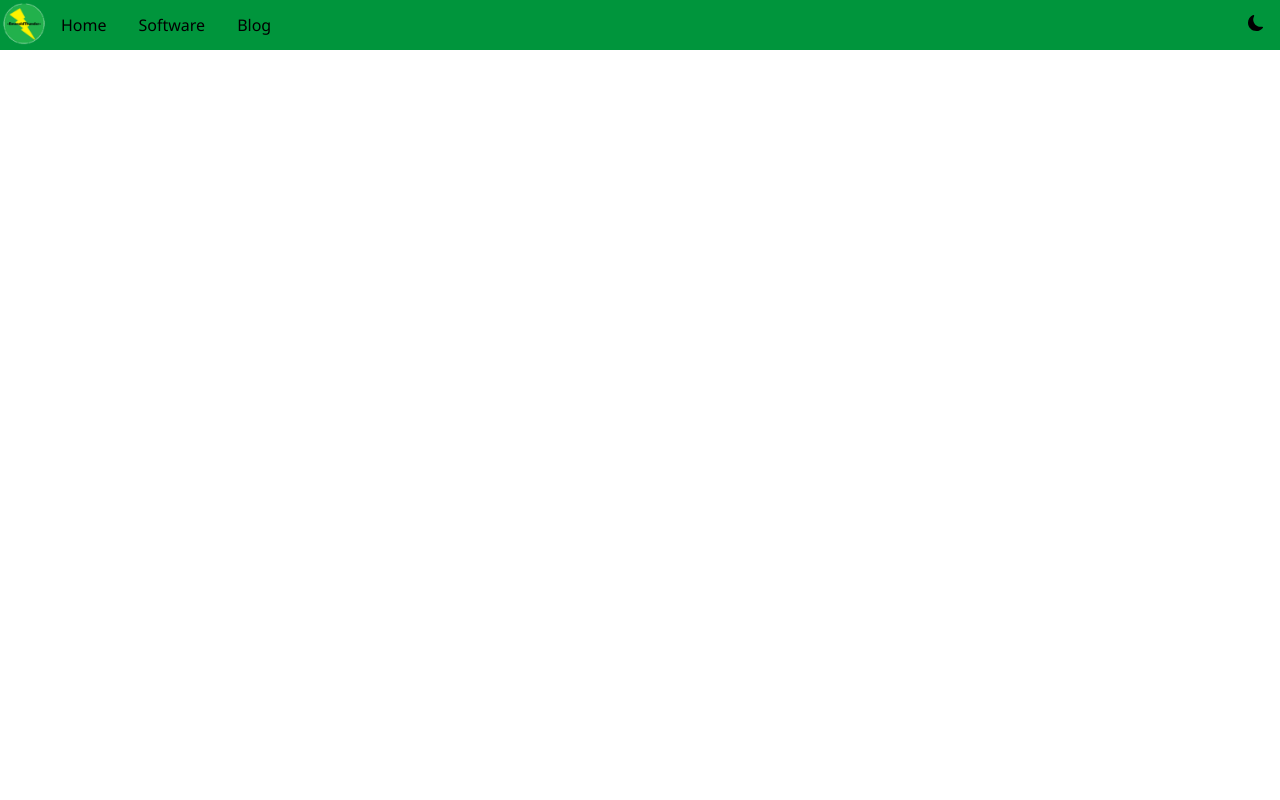
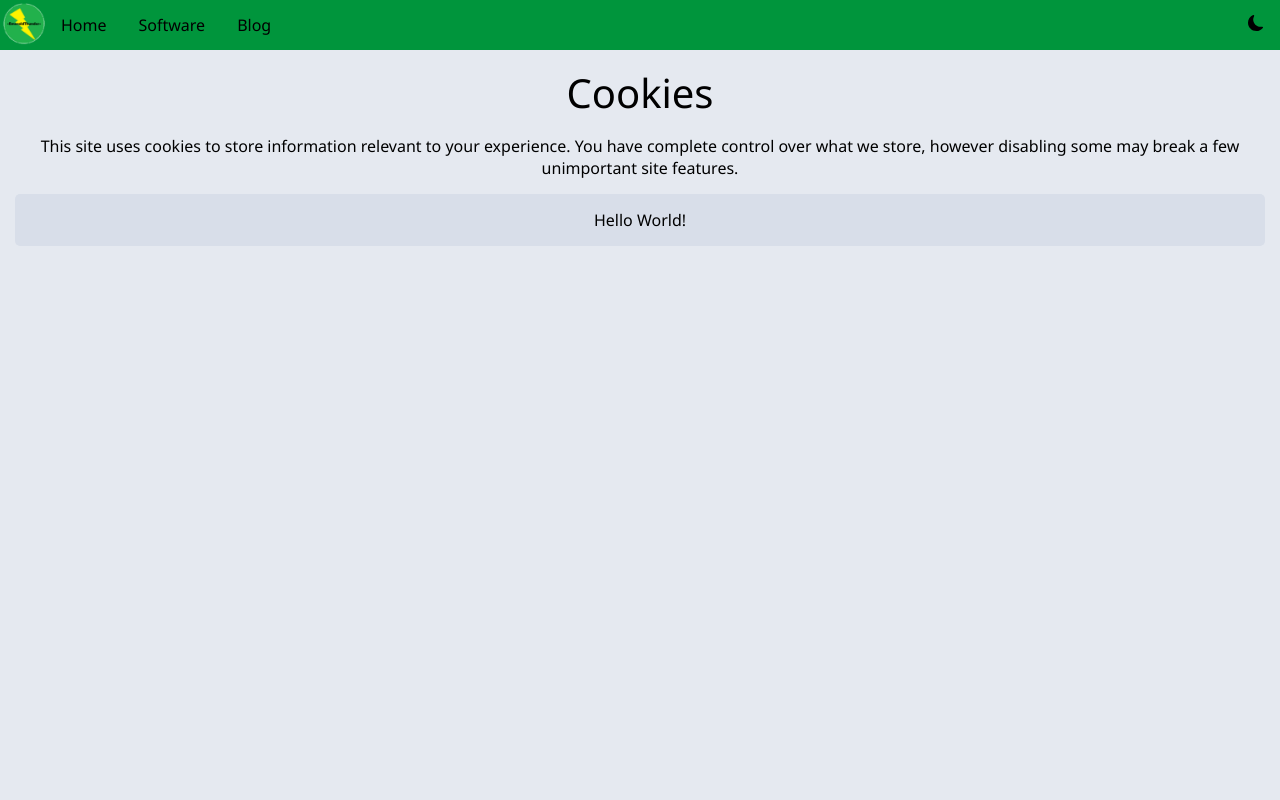
Before and after one commit to EmeraldThunder1/my-website, a Flask app: page /cookies/ in a window 1280 px wide. Run offline with Flask 2, Linux system fonts and the light colour scheme.

Commit message:
Added cookie page description

```diff
--- a/data/cookies.json
+++ b/data/cookies.json
@@ -3,6 +3,10 @@
         {
             "name": "Theme",
             "description": "Stores the theme that you select between pages and sessions"
+        },
+        {
+            "name": "Consent",
+            "description": "Stores a cookie to record your options on this list"
         }
     ]
 }
--- a/static/css/index.css
+++ b/static/css/index.css
@@ -62,7 +62,7 @@
 }
 
 .popup-margin {
-    margin: 10px;
+    margin: 15px;
 }
 
 .popup-padding {
@@ -73,7 +73,7 @@
     text-align: center;
 }
 
-.curved-border {
+.rounded {
     border-radius: 5px;
 }
 
@@ -90,7 +90,6 @@
 }
 
 .height-100 {
-    height: 100%;
     min-height: 100%;
 }
 
@@ -98,3 +97,15 @@
     padding-top: 3px;
     padding-left: 3px;
 }
+
+.dark-section {
+    background-color: #30343c;
+}
+
+.light-section {
+    background-color: #d8dee9;
+}
+
+.text-large {
+    font-size: 2.5em;
+}
--- a/static/js/cookieConsent.js
+++ /dev/null
@@ -1 +0,0 @@
-// Updates preference page based on localstorage data
--- /dev/null
+++ b/static/js/cookies.js
@@ -0,0 +1,22 @@
+// All code relate to cookies
+
+function getCookie(cname) {
+    let cookies = document.cookie.split(';');
+    for (let cookie of cookies) {
+        let cookieName = cookie.split('=')[0]
+        if (cookieName == cname) {
+            return cookie.split('=')[1];
+        }
+    }
+}
+
+function setCookie(cname, cvalue, lifetime) {
+    let d = new Date();
+    d.setTime(d.getTime() + (lifetime * 24 * 60 * 60 * 1000));
+    let expires = d.toUTCString();
+
+    let cookie_string = `${cname}=${cvalue};expires=${expires};SameSite=Lax;path=/`;
+    document.cookie = cookie_string;
+
+    console.log(getCookie(cname));
+}
--- a/templates/cookies.html
+++ b/templates/cookies.html
@@ -1,5 +1,5 @@
 <!DOCTYPE html>
-<html lang="en" class="no-pad">
+<html lang="en" class="no-pad height-100">
     <head>
         <meta charset="UTF-8">
         <meta name="viewport" content="width=device-width, initial-scale=1.0">
@@ -9,13 +9,25 @@
         <link rel="stylesheet" href="../static/css/index.css" type="text/css">
         <link rel="shortcut icon" href="../static/images/logo.png">
     </head>
-    <body class="no-pad noto-font" onload="setTheme('light');">
+    <body class="no-pad noto-font height-100 light-colour light-background" onload="setTheme('light');">
         {%include "navbar.html"%}
 
-        <form>
+        <div class="centre text-large popup-margin">
+            Cookies
+        </div>
+        <div class="centre popup-margin">
+            This site uses cookies to store information relevant to your experience.
+            You have complete control over what we store, however disabling some may break a few unimportant site features.
+        </div>
 
+        <form action="" method="post">
+            <!--TODO: Jinja cookie template-->
+            <div class="light-section centre rounded popup-margin popup-padding">
+                Hello World!
+            </div>
         </form>
 
         <script src="../static/js/switchTheme.js"></script>
+        <script src="../static/js/cookies.js"></script>
     </body>
 </html>
--- a/templates/navbar.html
+++ b/templates/navbar.html
@@ -2,7 +2,7 @@
 <nav class="test">
     <ul class="no-style no-pad light-nav no-overflow">
         <li class="left"><img src="../static/images/logo.png" width="42" height="42" class="img-pad"></li>
-        <li class="left light-hover"><a href="javascript:void();" class="block nav-pad light-colour no-decoration">Home</a></li>
+        <li class="left light-hover"><a href="/" class="block nav-pad light-colour no-decoration">Home</a></li>
         <li class="left light-hover"><a href="javascript:void();" class="block nav-pad light-colour no-decoration">Software</a></li>
         <li class="left light-hover"><a href="javascript:void();" class="block nav-pad light-colour no-decoration">Blog</a></li>
         <li class="right light-hover" id="-theme-light"><a href="javascript:setTheme('light')" class="block nav-pad light-colour no-decoration">
```
Also changed, not shown: templates/index.html (+8 -9 lines).
